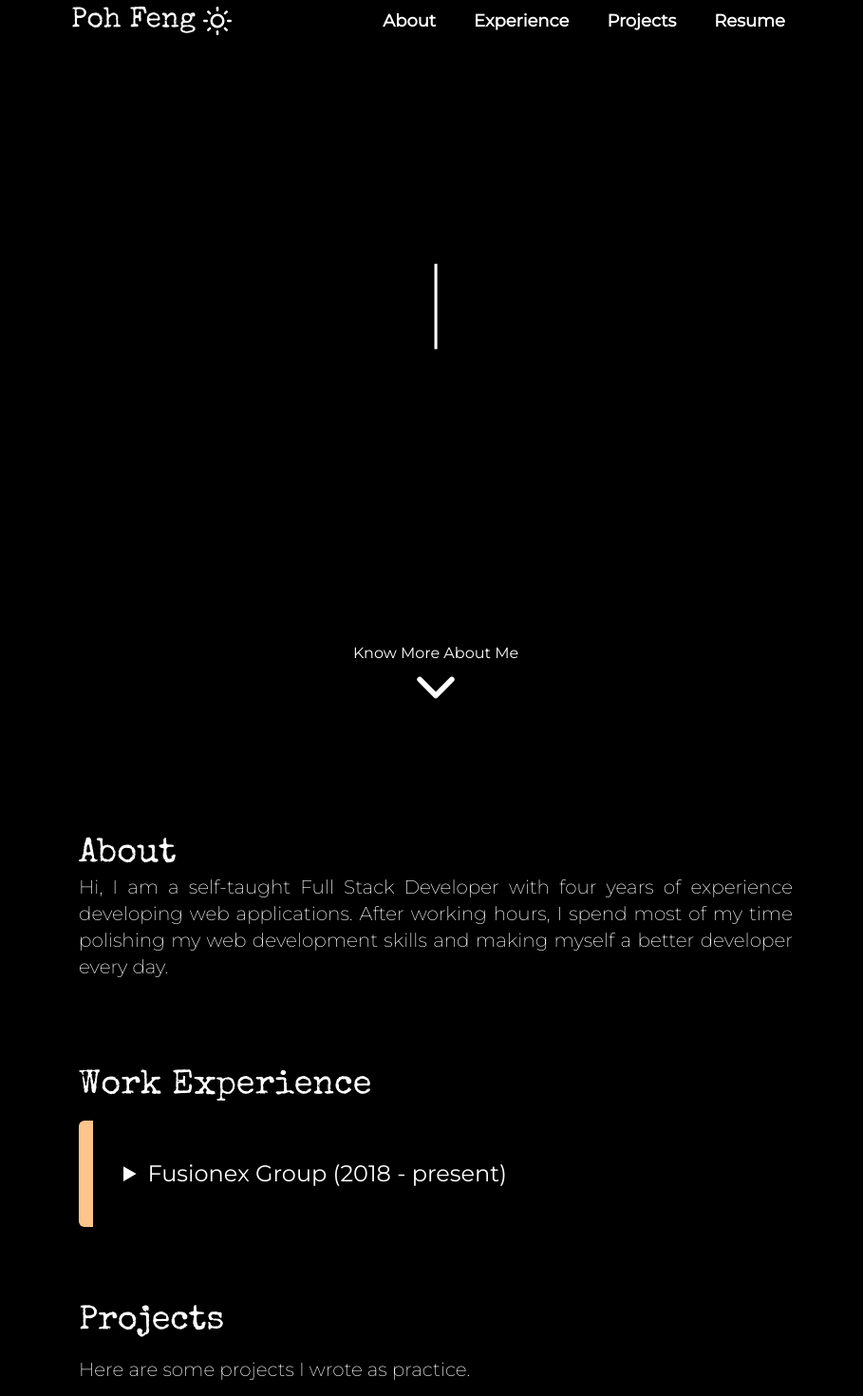
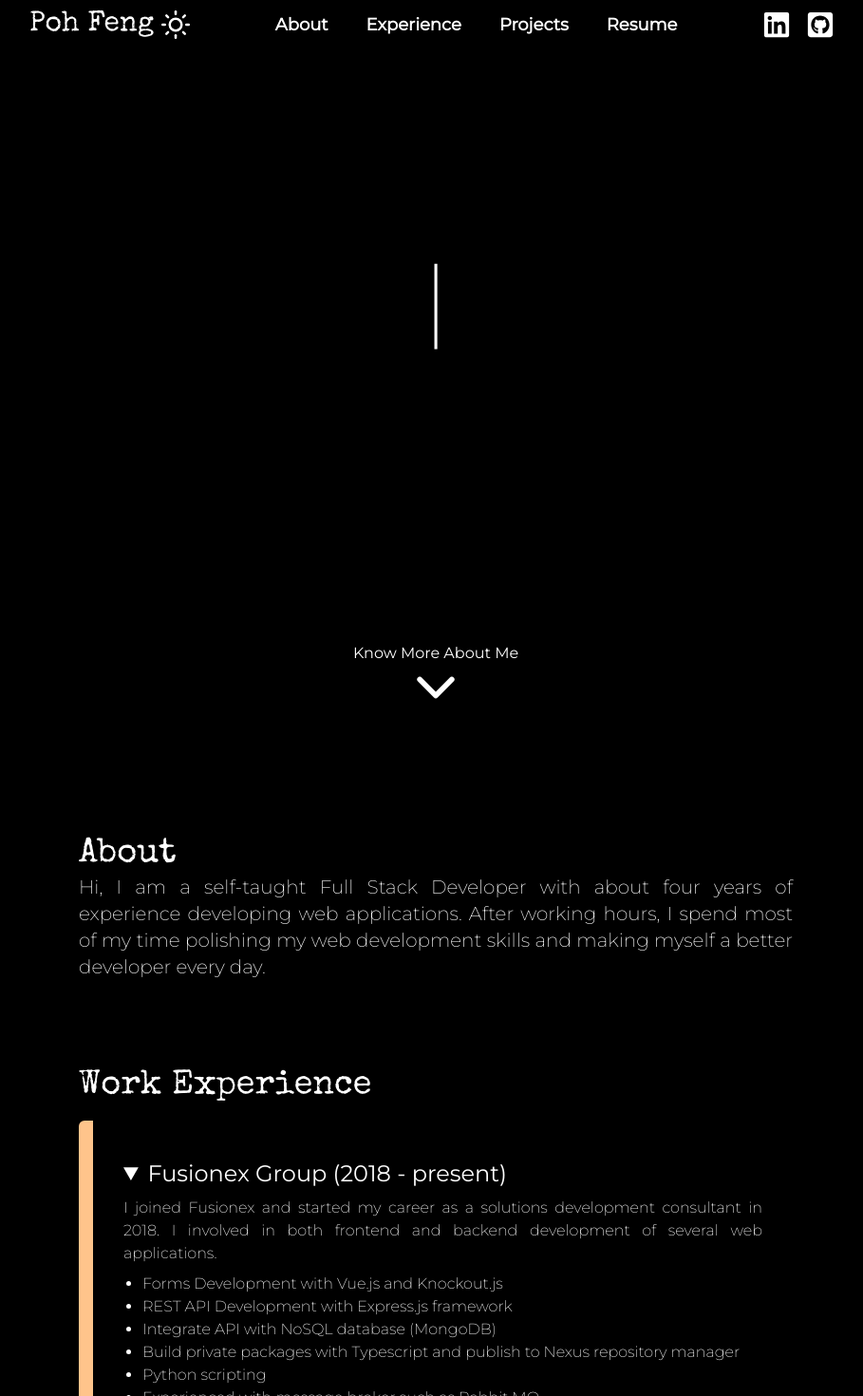
Before and after one commit to pohfeng/portfolio-site, a Next.js app: page / in a window 1280 px wide. Shown: the top 1470 px of the page at 95% size, without its empty margins (181-1090 px from the left). Built offline with nearby package versions, Linux system fonts and the light colour scheme.

Commit message:
add contacts and fix some layout

```diff
--- a/components/About/About.js
+++ b/components/About/About.js
@@ -5,7 +5,7 @@ const About = () => {
       <div className="flex">
         <div className="text-base text-justify min-h-fit md:text-xl">
           <p className="mb-3">
-            Hi, I am a self-taught Full Stack Developer with four years of
+            Hi, I am a self-taught Full Stack Developer with about four years of
             experience developing web applications. After working hours, I spend
             most of my time polishing my web development skills and making
             myself a better developer every day.
--- a/components/Experience/Experience.js
+++ b/components/Experience/Experience.js
@@ -4,7 +4,7 @@ const Experience = () => {
   return (
     <section id="experience" className="pt-16">
       <h2 className="my-4 text-4xl font-special-elite">Work Experience</h2>
-      <ExperienceItem summary="Fusionex Group (2018 - present)">
+      <ExperienceItem summary="Fusionex Group (2018 - present)" open={true}>
         <p className="text-justify">
           I joined Fusionex and started my career as a solutions development
           consultant in 2018. I involved in both frontend and backend
--- a/components/Experience/ExperienceItem.js
+++ b/components/Experience/ExperienceItem.js
@@ -1,6 +1,9 @@
 const ExperienceItem = (props) => {
   return (
-    <details className="accordion-list rounded-md overflow-hidden bg-[#FFF6EE] dark:bg-black border-l-[15px] p-8">
+    <details
+      className="accordion-list rounded-md overflow-hidden bg-[#FFF6EE] dark:bg-black border-l-[15px] p-8"
+      open={props.open}
+    >
       <summary className="py-2 text-xl font-normal cursor-pointer select-none md:text-2xl">
         {props.summary}
       </summary>
--- a/components/Layout/MainNavigation.js
+++ b/components/Layout/MainNavigation.js
@@ -2,6 +2,7 @@ import Link from 'next/link';
 import { useTheme } from 'next-themes';
 
 import { FiSun, FiMoon } from 'react-icons/fi';
+import { FaLinkedin, FaGithubSquare } from 'react-icons/fa';
 import { useState, useEffect } from 'react';
 
 const MainNavigation = () => {
@@ -15,13 +16,19 @@ const MainNavigation = () => {
   };
 
   const lightThemeToggleBtn = (
-    <button aria-label="Change to light theme" onClick={changeThemeHandler.bind(null, 'light')}>
+    <button
+      aria-label="Change to light theme"
+      onClick={changeThemeHandler.bind(null, 'light')}
+    >
       <FiSun className="mx-2 text-3xl" />
     </button>
   );
 
   const darkThemeToggleBtn = (
-    <button aria-label="Change to light theme" onClick={changeThemeHandler.bind(null, 'dark')}>
+    <button
+      aria-label="Change to light theme"
+      onClick={changeThemeHandler.bind(null, 'dark')}
+    >
       <FiMoon className="mx-2 text-3xl" />
     </button>
   );
@@ -32,26 +39,54 @@ const MainNavigation = () => {
 
   return (
     <header className="fixed z-10 flex justify-center w-full bg-white dark:bg-black bg-opacity-90">
-      <div className="flex flex-col justify-between w-full text-center md:max-w-3xl md:flex-row">
-        <div className="flex justify-center">
+      <div className="flex flex-col  w-full text-center grow-[1] md:max-w-4xl md:flex-row">
+        <div className="flex justify-between w-full px-5 pt-1">
           <div className="flex items-center text-3xl font-special-elite ">
             <Link href="/">Poh Feng</Link>
+            {mounted && theme === 'dark' && lightThemeToggleBtn}
+            {mounted && theme === 'light' && darkThemeToggleBtn}
           </div>
-          {mounted && theme === 'dark' && lightThemeToggleBtn}
-          {mounted && theme === 'light' && darkThemeToggleBtn}
+          <nav className="hidden md:flex md:justify-center">
+            <ul className="flex space-x-2 text-lg font-semibold">
+              <li className="py-2 rounded-md md:px-4 sm:px-2">
+                <Link href="/#about">About</Link>
+              </li>
+              <li className="py-2 rounded-md md:px-4 sm:px-2">
+                <Link href="/#experience">Experience</Link>
+              </li>
+              <li className="py-2 rounded-md md:px-4 sm:px-2">
+                <Link href="/#projects">Projects</Link>
+              </li>
+              <li className="py-2 rounded-md md:px-4 sm:px-2">
+                <Link href="/resume">Resume</Link>
+              </li>
+            </ul>
+          </nav>
+          <ul className="flex items-center justify-center">
+            <li className="mx-2 text-3xl cursor-pointer">
+              <Link href="https://www.linkedin.com/in/pang-poh-feng-055272226/">
+                <FaLinkedin />
+              </Link>
+            </li>
+            <li className="mx-2 text-3xl">
+              <Link href="https://github.com/pohfeng">
+                <FaGithubSquare />
+              </Link>
+            </li>
+          </ul>
         </div>
-        <nav className="flex justify-center">
+        <nav className="flex justify-center md:hidden">
           <ul className="flex space-x-2 text-lg font-semibold">
-            <li className="py-2 rounded-md md:px-4 sm:px-2">
+            <li className="pt-2 rounded-md md:px-4 sm:px-2">
               <Link href="/#about">About</Link>
             </li>
-            <li className="py-2 rounded-md md:px-4 sm:px-2">
+            <li className="pt-2 rounded-md md:px-4 sm:px-2">
               <Link href="/#experience">Experience</Link>
             </li>
-            <li className="py-2 rounded-md md:px-4 sm:px-2">
+            <li className="pt-2 rounded-md md:px-4 sm:px-2">
               <Link href="/#projects">Projects</Link>
             </li>
-            <li className="py-2 rounded-md md:px-4 sm:px-2">
+            <li className="pt-2 rounded-md md:px-4 sm:px-2">
               <Link href="/resume">Resume</Link>
             </li>
           </ul>
--- a/components/Projects/ProjectCard.js
+++ b/components/Projects/ProjectCard.js
@@ -22,13 +22,19 @@ const ProjectCard = (props) => {
       <div className="absolute top-0 left-0 z-40 invisible w-full h-full text-4xl text-black opcaity-0 group-hover:animate-neon_act_show">
         <div className="flex flex-col items-center justify-center h-full md:flex-row ">
           <Link href={props.demoLink}>
-            <a className="flex items-center justify-center px-5 py-2 m-5 border-2 border-black border-solid rounded cursor-pointer hover:text-white active:scale-95">
+            <a
+              target={props.demoLink !== '/' ? '_blank' : ''}
+              className="flex items-center justify-center px-5 py-2 m-5 border-2 border-black border-solid rounded cursor-pointer hover:text-white active:scale-95"
+            >
               <AiOutlinePlayCircle className="h-full" />
               <span>Demo</span>
             </a>
           </Link>
           <Link href={props.gitHubLink}>
-            <a className="flex items-center justify-center px-5 py-2 mx-5 my-2 border-2 border-black border-solid rounded cursor-pointer hover:text-white">
+            <a
+              target="_blank"
+              className="flex items-center justify-center px-5 py-2 mx-5 my-2 border-2 border-black border-solid rounded cursor-pointer hover:text-white"
+            >
               <AiFillGithub className="h-full" />
               <span>GitHub</span>
             </a>
--- a/components/Projects/Projects.js
+++ b/components/Projects/Projects.js
@@ -51,7 +51,7 @@ const Projects = () => {
         appName="React Ecommerce App"
         description="An Online Store build with React.js and SCSS."
         techStack={eCommerceAppTech}
-        demoLink="/"
+        demoLink="https://react-ecommerce-app-dd10f.web.app/"
         gitHubLink="https://github.com/pohfeng/react-ecommerce-app"
       />
       {/* <Card appName="Library App" techStack={libraryApp} />
```
